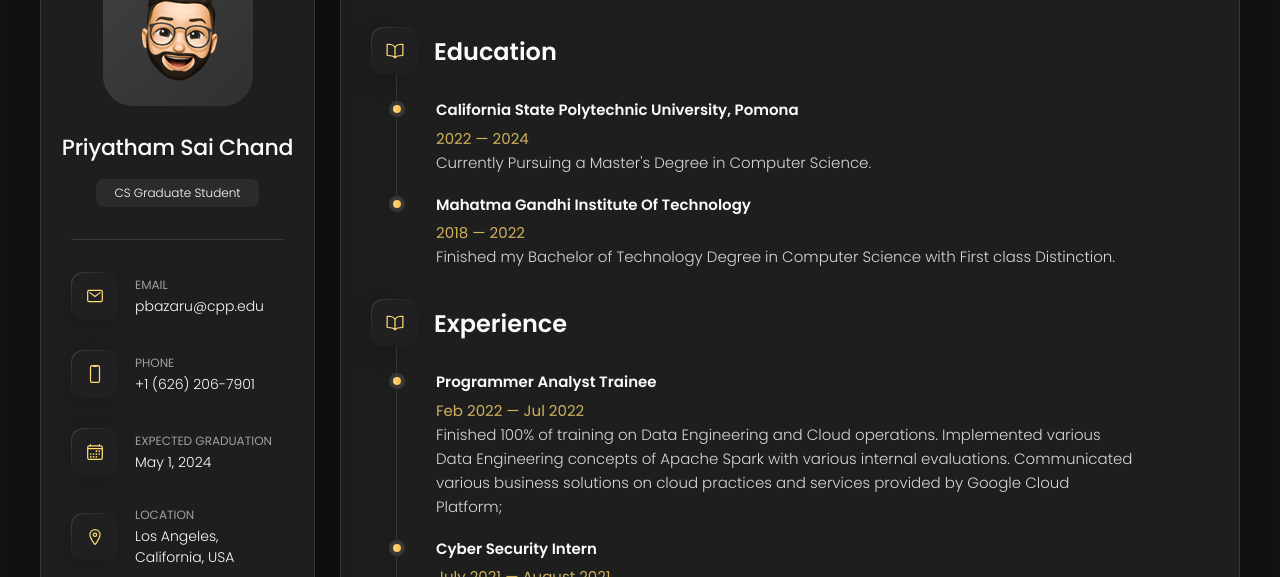
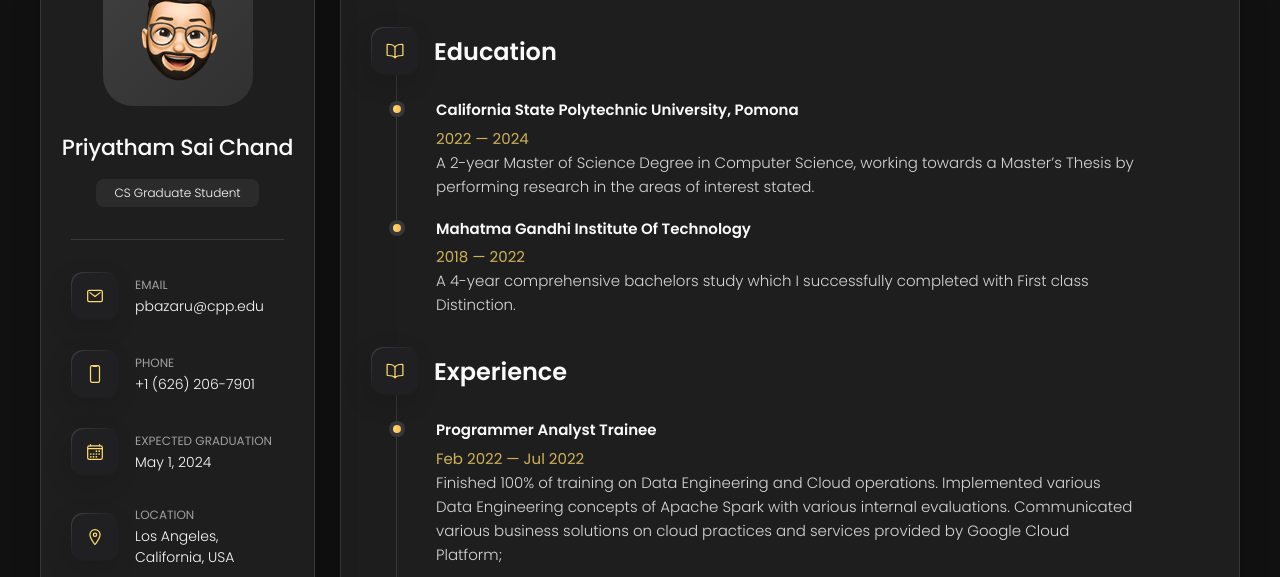
Before and after one commit to Priyatham-sai-chand/Priyatham-sai-chand.github.io, a plain HTML site: page index.html in a window 1280 px wide. Both pictures are taken after a click on the button "Resume". Shown: the part 162-739 px from the top of the page. Drawn offline with nearby package versions, Linux system fonts and the light colour scheme.

Commit message:
update education in resume

```diff
--- a/index.html
+++ b/index.html
@@ -513,7 +513,9 @@ The way he manages his team, taking responsibility in each and every stage of th
               <span>2022 — 2024</span>
 
               <p class="timeline-text">
-	      Currently Pursuing a Master's Degree in Computer Science.
+A 2-year Master of Science Degree in Computer Science, working
+towards a Master’s Thesis by performing research in the areas
+of interest stated.
               </p>
 
             </li>
@@ -525,7 +527,7 @@ The way he manages his team, taking responsibility in each and every stage of th
               <span>2018 — 2022</span>
 
               <p class="timeline-text">
-	      Finished my Bachelor of Technology Degree in Computer Science with First class Distinction.
+A 4-year comprehensive bachelors study which I successfully completed with First class Distinction.
               </p>
 
             </li>
```
